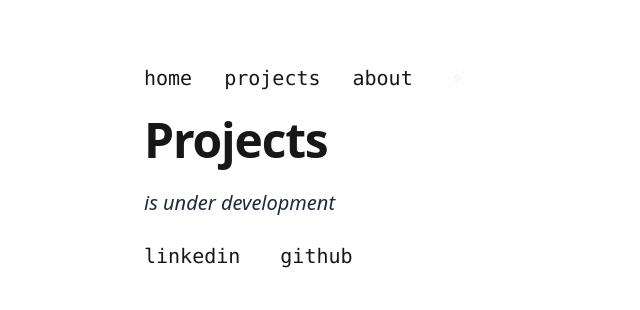
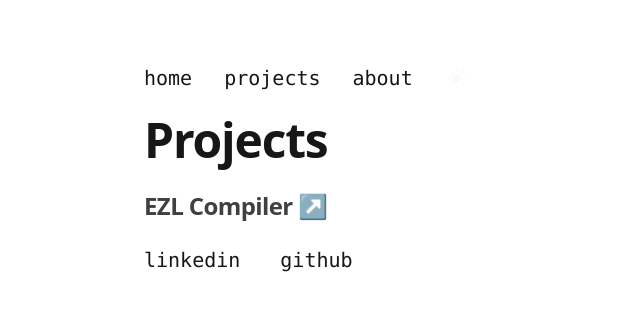
Before and after one commit to gabrielluizsf/gabrielluizsf, a Next.js app: page /projects in a window 1280 px wide. Shown: the top 310 px of the page, without its empty margins (0-640 px from the left). Built offline with nearby package versions, Linux system fonts and the light colour scheme.

Commit message:
adding project

```diff
--- a/pages/projects.js
+++ b/pages/projects.js
@@ -14,7 +14,6 @@ function ProjectsPage() {
             </div>
             <div>
 <p className='text-slate-800 dark:text-neutral-300 md:text-lg lg:text-xl italic py-px'>
-           is under development
           </p>
           {/*
             <Link
@@ -23,7 +22,11 @@ function ProjectsPage() {
             className="text-neutral-700 dark:text-neutral-50 text-0.25xl md:text-1xl lg:text-2xl font-bold tracking-tight"
             >Social Network ↗ </Link>
            */}
-
+           <Link
+            href="https://ezl.vercel.app/"
+            target={'_blank'}
+            className="text-neutral-700 dark:text-neutral-50 text-0.25xl md:text-1xl lg:text-2xl font-bold tracking-tight"
+            >EZL Compiler ↗ </Link>
             </div>
         </>
     )
```
